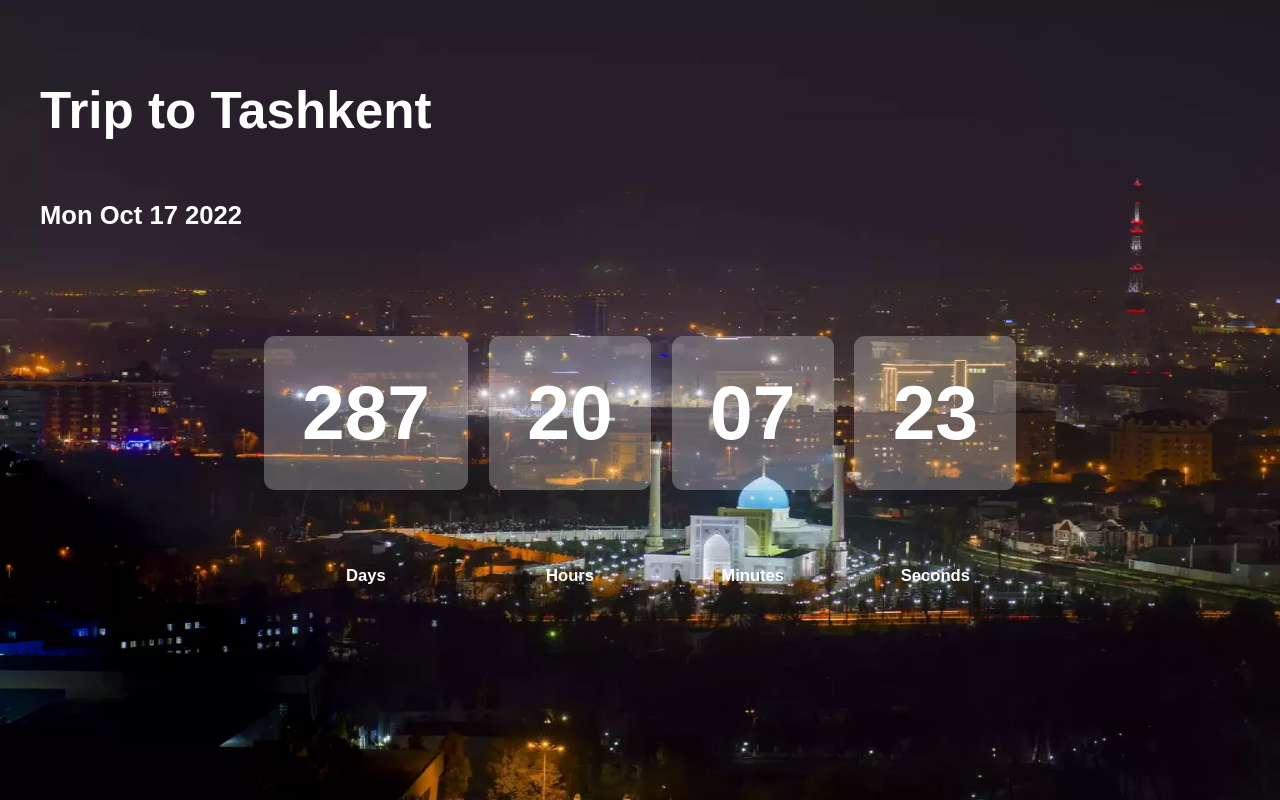
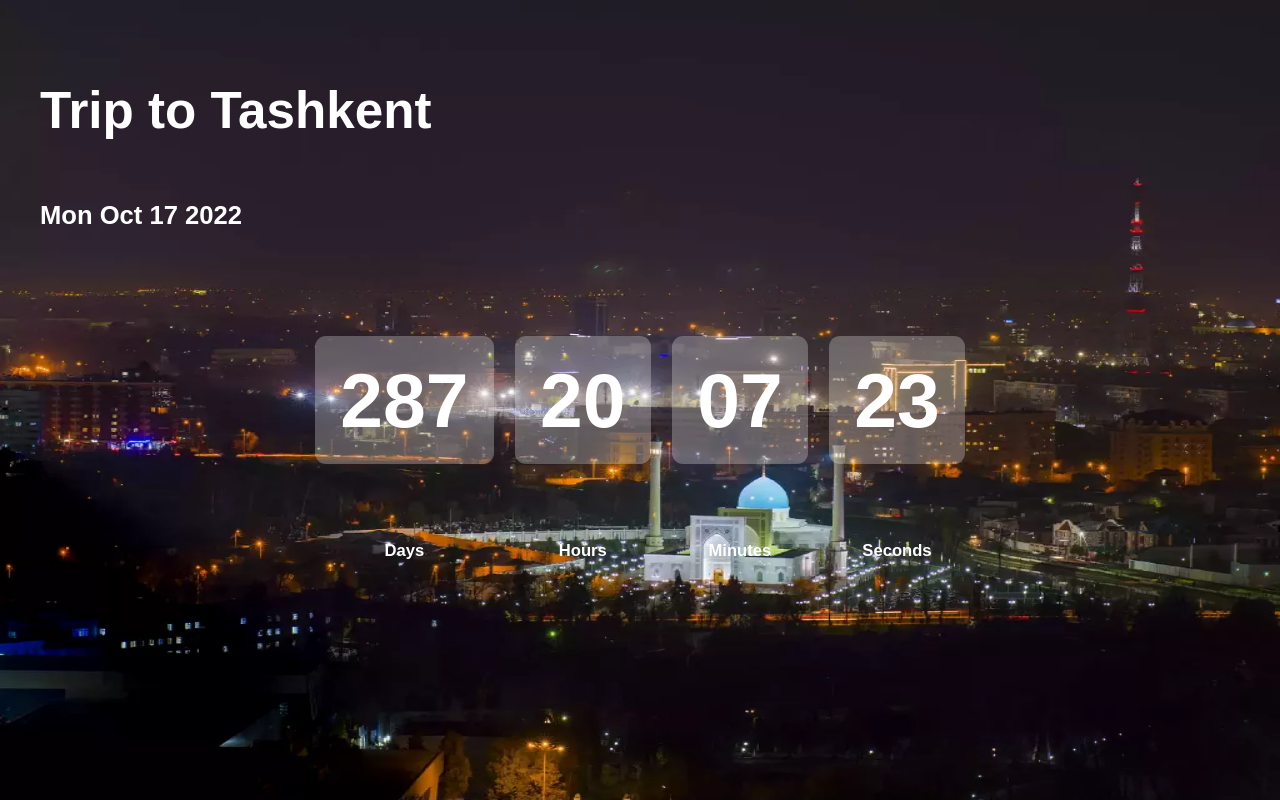
Before and after one commit to developer-773/countdown-timer--html--scss--js-, a plain HTML site: page index.html in a window 1280 px wide. Drawn offline with Linux system fonts and the light colour scheme.

Commit message:
Bug fixed. --v 1.0.1

```diff
--- a/scss/blocks/_hero.scss
+++ b/scss/blocks/_hero.scss
@@ -30,7 +30,7 @@
     font-weight: bold;
     font-size: 6vmax;
     line-height: 1;
-    padding: 3vmax;
+    padding: 2vmax;
     background-color: #f3f3f347;
     border-radius: 11px;
 
```
Also changed, not shown: css/main.css.
